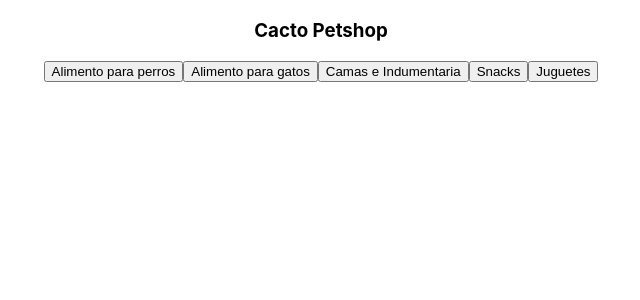
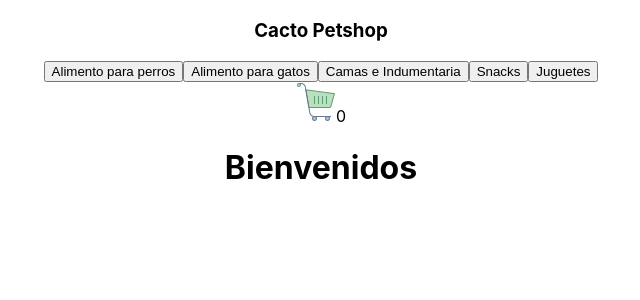
Before and after one commit to JoelMiceli/Ecommerce, a React (Create React App) app: page / in a window 1280 px wide. Shown: the top 300 px of the page, without its empty margins (319-959 px from the left). Built offline with nearby package versions, Linux system fonts and the light colour scheme.

Commit message:
Armado de componentes

```diff
--- a/src/App.js
+++ b/src/App.js
@@ -1,10 +1,12 @@
 import './App.css';
 import NavBar from './Components/NavBar/NavBar';
+import ItemListContainer from './Components/ItemListContainer/ItemListContainer';
 
 function App() {
   return (
     <div className="App">
      <NavBar></NavBar>
+     <ItemListContainer greeting={'Bienvenidos'}/>
     </div>
   );
 }
--- /dev/null
+++ b/src/Components/CartWidget/CartWidget.js
@@ -0,0 +1,10 @@
+import cart from './Assets/cart.png'
+const CartWidget = () => {
+    return (
+        <div>
+        <img src={cart} alt="cart-widget"/>
+        0
+        </div>
+    )
+}
+export default CartWidget
--- /dev/null
+++ b/src/Components/ItemListContainer/ItemListContainer.js
@@ -0,0 +1,8 @@
+const ItemListContainer = ({greeting}) => {
+    return (
+        <div>
+            <h1>{greeting}</h1>
+        </div>
+    )
+}
+export default ItemListContainer
--- a/src/Components/NavBar/NavBar.js
+++ b/src/Components/NavBar/NavBar.js
@@ -1,3 +1,5 @@
+import CartWidget from "../CartWidget/CartWidget"
+
 const NavBar = () =>{
     return (
     <nav>
@@ -9,6 +11,7 @@
             <button>Snacks</button>
             <button>Juguetes</button>
         </div>
+        <CartWidget/>
     </nav>
     )
 }
```
Also changed, not shown: src/Components/CartWidget/Assets/cart.png (added), 1 other file (tests, documents, lock files or other folders).
